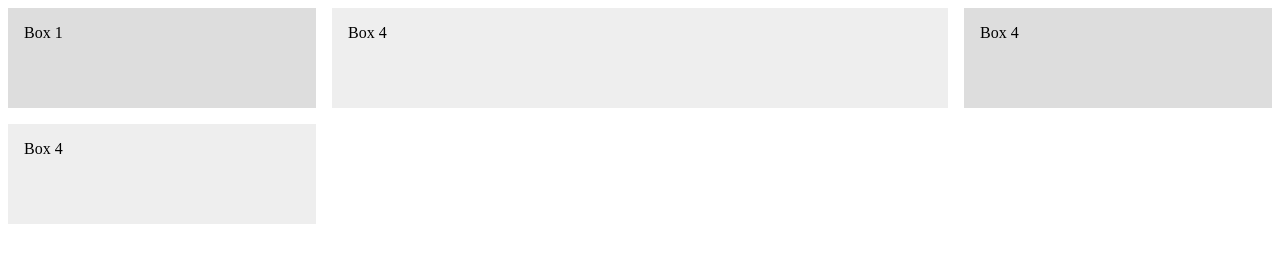
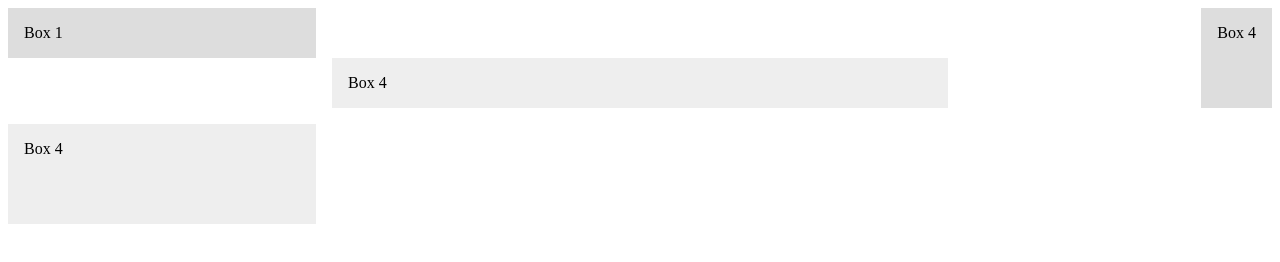
Before and after one commit to BulcsuFarmasi/css-grid, a plain HTML site: page index3.html in a window 1280 px wide. Drawn offline with Linux system fonts and the light colour scheme.

Commit message:
align-self and justify-self

```diff
--- a/index3.html
+++ b/index3.html
@@ -25,15 +25,15 @@
         }
 
         .box1 {
-
+            align-self: start;
         }
 
         .box2 {
-
+            align-self: end;
         }
 
         .box3 {
-
+            justify-self: end;
         }
 
         .box4 {
```
